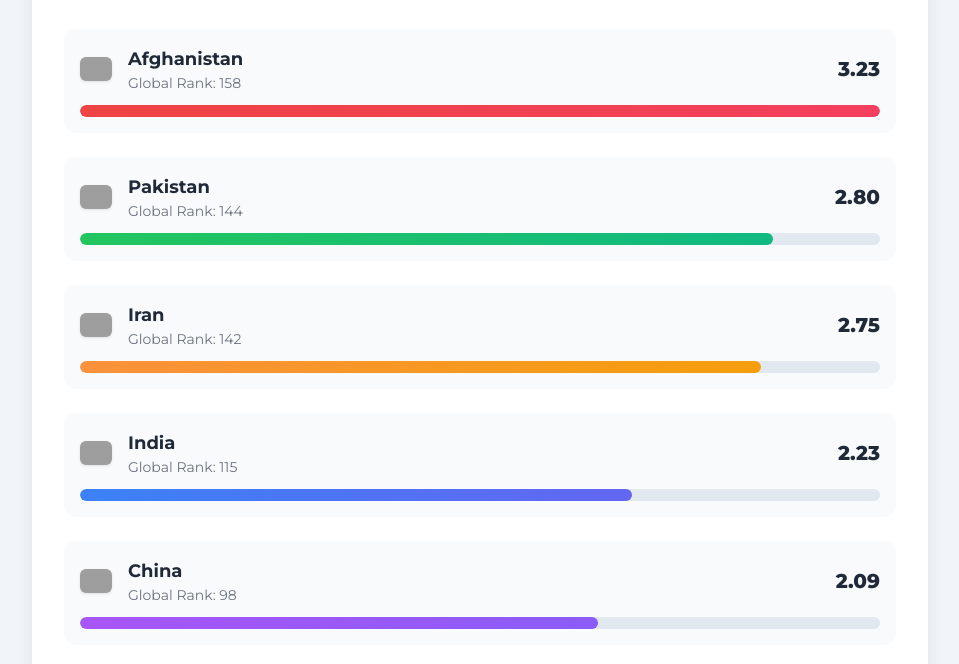
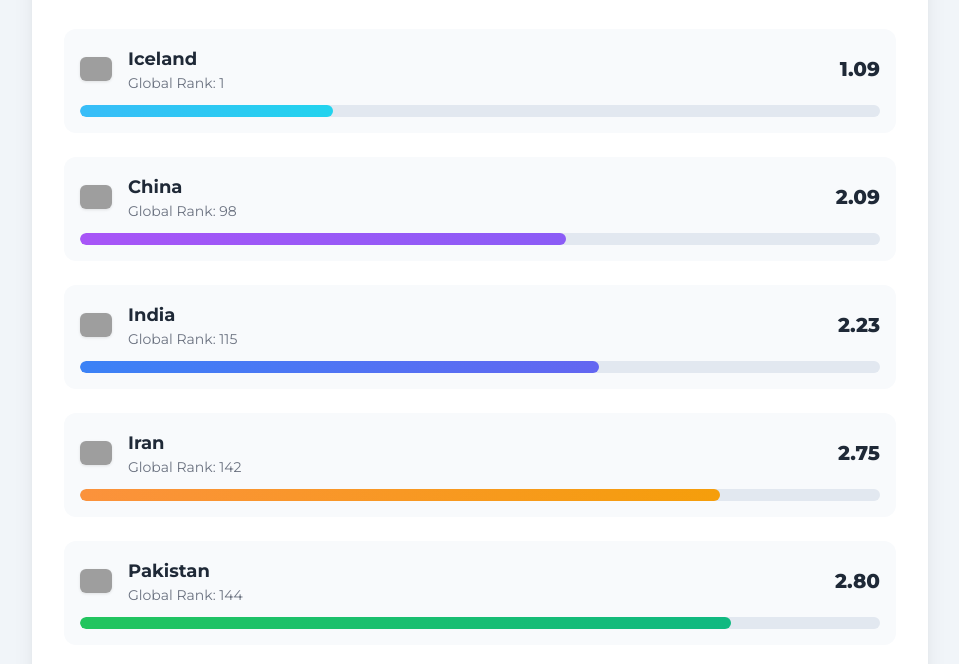
Before and after one commit to Kamibaloch342/Html_Map, a plain HTML site: page GPI.html in a window 1280 px wide. Shown: the part 115-779 px from the top of the page, without its empty margins (160-1119 px from the left). Drawn offline with nearby package versions, Linux system fonts and the light colour scheme; grey boxes are pictures that could not be loaded.

Commit message:
Update GPI.html

```diff
--- a/GPI.html
+++ b/GPI.html
@@ -4,9 +4,7 @@
     <meta charset="UTF-8">
     <meta name="viewport" content="width=device-width, initial-scale=1.0">
     <title>Country Comparison Chart</title>
-    <!-- Tailwind CSS for styling -->
     <script src="https://cdn.tailwindcss.com"></script>
-    <!-- Google Fonts: Montserrat -->
     <link rel="preconnect" href="https://fonts.googleapis.com">
     <link rel="preconnect" href="https://fonts.gstatic.com" crossorigin>
     <link href="https://fonts.googleapis.com/css2?family=Montserrat:wght@400;500;600;700;800&display=swap" rel="stylesheet">
@@ -46,8 +44,7 @@
         </div>
 
         <div id="chart" class="space-y-6">
-            <!-- Chart bars will be dynamically inserted here by JavaScript -->
-        </div>
+            </div>
     </div>
 
     <script>
@@ -59,11 +56,14 @@
                 { name: 'Pakistan', iso: 'pk', rank: 144, score: 2.80, gradient: 'bg-gradient-to-r from-green-500 to-emerald-500' },
                 { name: 'Iran', iso: 'ir', rank: 142, score: 2.75, gradient: 'bg-gradient-to-r from-orange-400 to-amber-500' },
                 { name: 'India', iso: 'in', rank: 115, score: 2.23, gradient: 'bg-gradient-to-r from-blue-500 to-indigo-500' },
-                { name: 'China', iso: 'cn', rank: 98, score: 2.09, gradient: 'bg-gradient-to-r from-purple-500 to-violet-500' }
+                { name: 'China', iso: 'cn', rank: 98, score: 2.09, gradient: 'bg-gradient-to-r from-purple-500 to-violet-500' },
+                // --- Added Countries ---
+                { name: 'Russia', iso: 'ru', rank: 163, score: 3.44, gradient: 'bg-gradient-to-r from-rose-600 to-red-600' },
+                { name: 'Iceland', iso: 'is', rank: 1, score: 1.09, gradient: 'bg-gradient-to-r from-sky-400 to-cyan-400' }
             ];
 
-            // Sort data by score in descending order for a better visual hierarchy.
-            countryData.sort((a, b) => b.score - a.score);
+            // Sort data by rank in ascending order (from 1 downwards).
+            countryData.sort((a, b) => a.rank - b.rank);
 
             // Find the maximum score to scale the bars correctly.
             const maxScore = Math.max(...countryData.map(c => c.score));
@@ -104,8 +104,9 @@
             // Use a timeout to ensure the elements are in the DOM before changing their width.
             setTimeout(() => {
                 const bars = document.querySelectorAll('.chart-bar-inner');
-                bars.forEach((bar, index) => {
-                    const country = countryData[index];
+                // The countryData array is already sorted, so we can use its order to set the width.
+                countryData.forEach((country, index) => {
+                    const bar = bars[index];
                     const barWidthPercentage = (country.score / maxScore) * 100;
                     bar.style.width = `${barWidthPercentage}%`;
                 });
```
